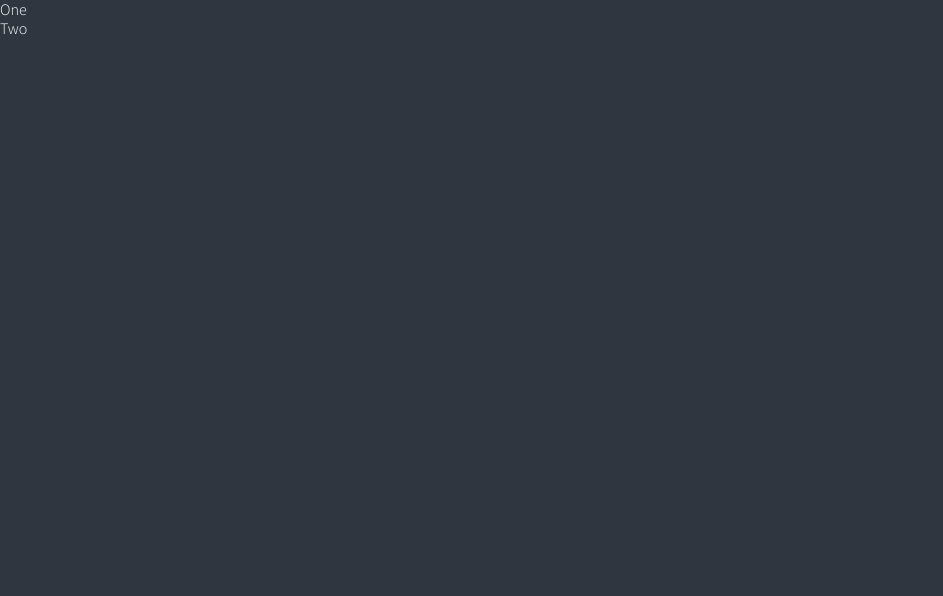
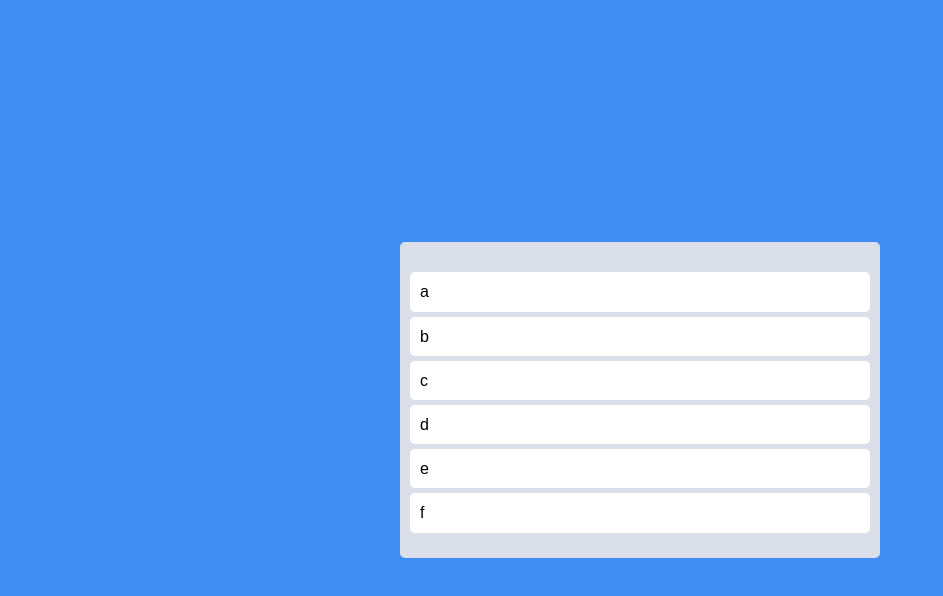
Before and after one commit to hhshhhskk/ToDoList, a React (Create React App) app: page / in a window 1280 px wide. Shown: the top 596 px of the page, without its empty margins (0-943 px from the left). Built offline with nearby package versions, Linux system fonts and the light colour scheme.

Commit message:
Styles and Placeholder

```diff
--- a/src/App.tsx
+++ b/src/App.tsx
@@ -1,23 +1,67 @@
 import { DragDropContext, Droppable, Draggable } from "react-beautiful-dnd";
+import styled from "styled-components";
+
+const Wrapper = styled.div`
+  display: flex;
+  max-width: 480px;
+  width: 100%;
+  margin: 0 auto;
+  justify-content: center;
+  align-items: center;
+  height: 100vh;
+`;
+
+const Boards = styled.div`
+  display: grid;
+  width: 100%;
+  grid-template-columns: repeat(1, 1fr);
+`;
+
+const Board = styled.div`
+  padding: 20px 10px;
+  padding-top: 30px;
+  background-color: ${(props) => props.theme.boardColor};
+  border-radius: 5px;
+  min-height: 200px;
+`;
+
+const Card = styled.div`
+  border-radius: 5px;
+  margin-bottom: 5px;
+  padding: 10px 10px;
+  background-color: ${(props) => props.theme.cardColor};
+`;
+
+const toDos = ["a", "b", "c", "d", "e", "f"];
 
 function App() {
   const onDragEnd = () => {};
   return (
     <DragDropContext onDragEnd={onDragEnd}>
-    <div>
-      <Droppable droppableId="one">
-        {() => (
-          <ul>
-            <Draggable draggableId="first" index={0}>
-              {() => <li>One</li>}
-            </Draggable>
-            <Draggable draggableId="second" index={1}>
-              {() => <li>Two</li>}
-            </Draggable>
-          </ul>
-        )}
-      </Droppable>
-    </div>
+     <Wrapper>
+        <Boards>
+          <Droppable droppableId="one">
+            {(magic) => (
+              <Board ref={magic.innerRef} {...magic.droppableProps}>
+                {toDos.map((toDo, index) => (
+                  <Draggable draggableId={toDo} index={index}>
+                    {(magic) => (
+                      <Card
+                        ref={magic.innerRef}
+                        {...magic.dragHandleProps}
+                        {...magic.draggableProps}
+                      >
+                        {toDo}
+                      </Card>
+                    )}
+                  </Draggable>
+                ))}
+                {magic.placeholder}
+              </Board>
+            )}
+          </Droppable>
+        </Boards>
+      </Wrapper>
   </DragDropContext>
   );
 }
--- a/src/index.tsx
+++ b/src/index.tsx
@@ -62,7 +62,7 @@
   font-weight: 300;
   font-family: 'Source Sans Pro', sans-serif;
   background-color:${(props) => props.theme.bgColor};
-  color:${(props) => props.theme.textColor};
+  color: black;
   line-height: 1.2;
 }
 a {
--- a/src/styled.d.ts
+++ b/src/styled.d.ts
@@ -2,9 +2,8 @@
 
 declare module "styled-components" {
   export interface DefaultTheme {
-    textColor: string;
     bgColor: string;
-    accentColor: string;
-    cardBgColor: string;
+    boardColor: string;
+    cardColor: string;
   }
 }
--- a/src/theme.ts
+++ b/src/theme.ts
@@ -1,8 +1,7 @@
 import { DefaultTheme } from "styled-components";
 
 export const darkTheme: DefaultTheme = {
-  bgColor: "#2f3640",
-  textColor: "white",
-  accentColor: "#9c88ff",
-  cardBgColor: "transparent",
+  bgColor: "#3F8CF2",
+  boardColor: "#DADFE9",
+  cardColor: "white",
 };
```
